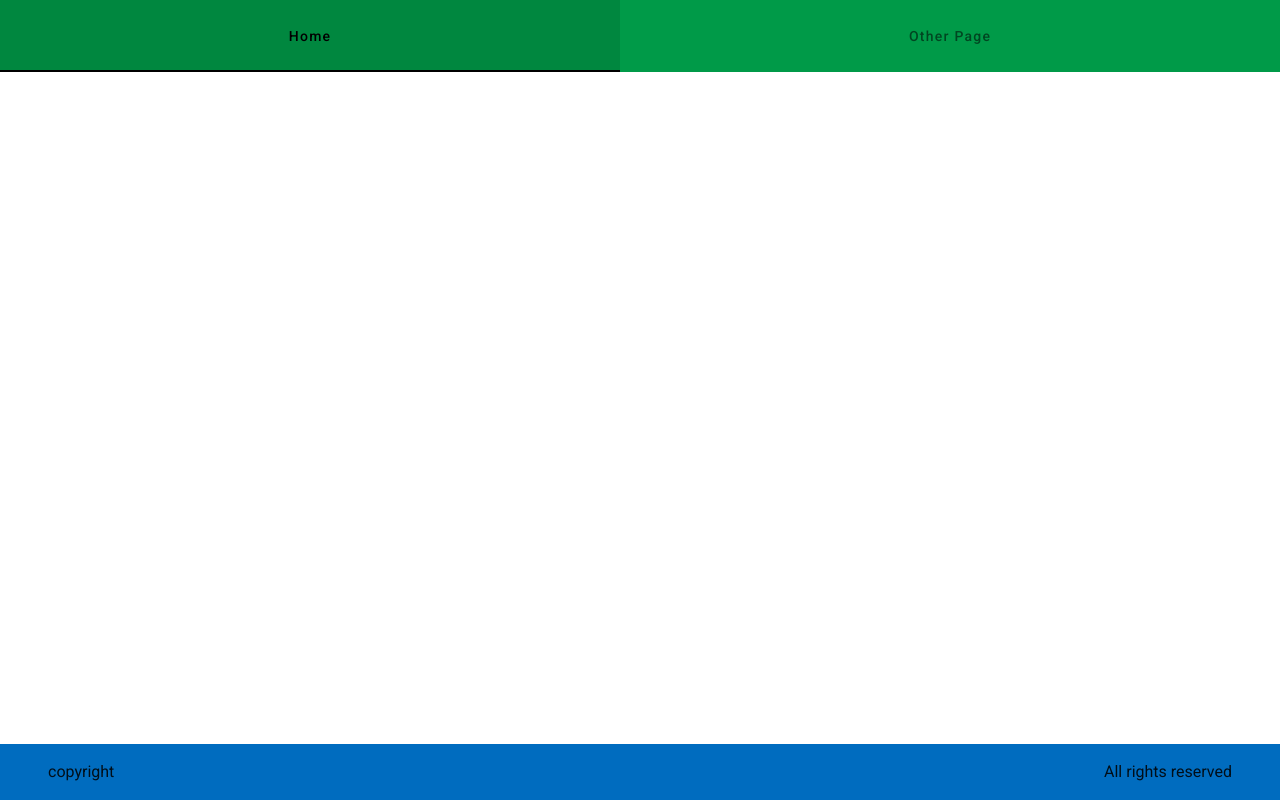
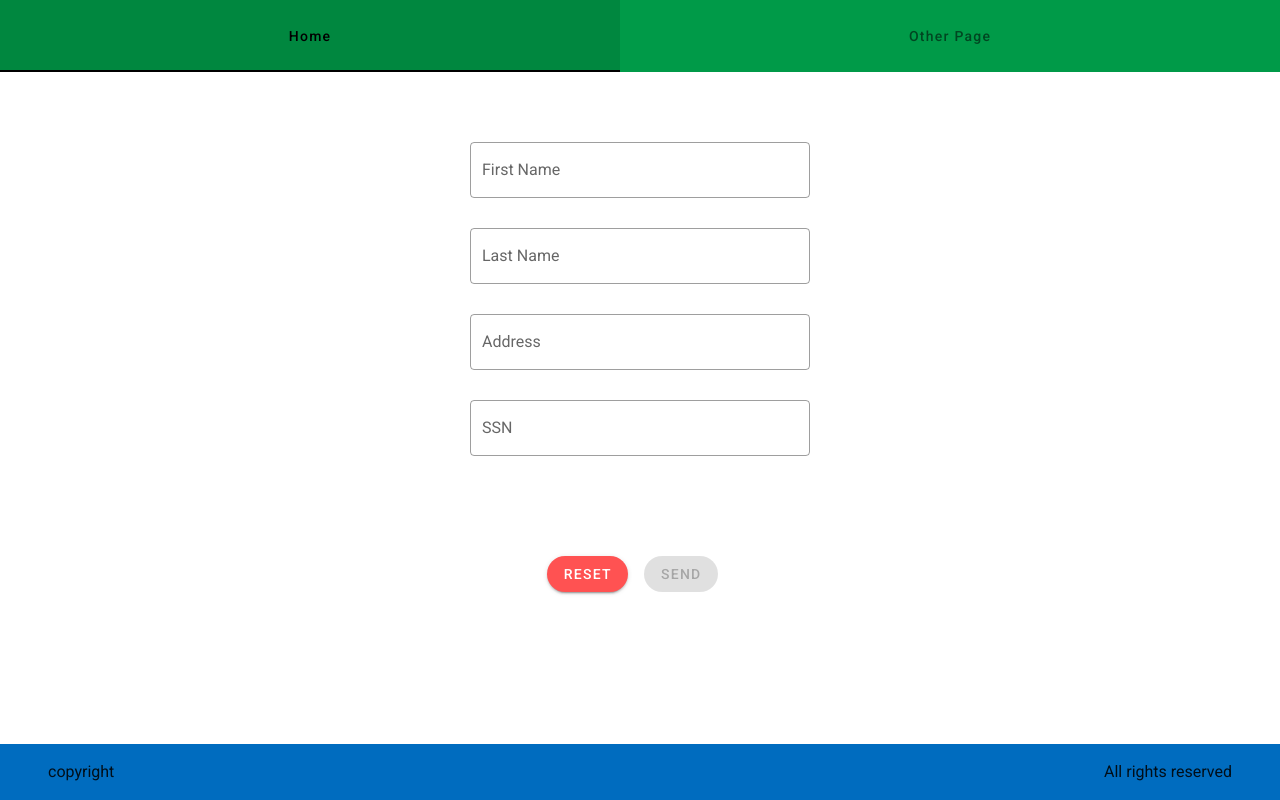
Before and after one commit to malevasquez/newcombin, a Vue app: page / in a window 1280 px wide. Built offline with nearby package versions, Linux system fonts and the light colour scheme.

Commit message:
Began implementing form

```diff
--- a/src/App.vue
+++ b/src/App.vue
@@ -2,14 +2,38 @@
   <v-app>
     <AppHeader/>
     <v-main>
+<!--      <v-container fill-height fluid>-->
+<!--        <v-row align="center"-->
+<!--               justify="center">-->
+<!--          <v-col>-->
+<!--            <v-card-->
+<!--                class="mx-auto"-->
+<!--                outlined-->
+<!--                color="red"-->
+<!--                height="500px"-->
+<!--                width="1200px"-->
+<!--            >-->
+<!--            </v-card>-->
+<!--          </v-col>-->
+<!--        </v-row>-->
+<!--      </v-container>-->
+      <AppForm/>
     </v-main>
     <AppFooter/>
   </v-app>
 </template>
 
+<style>
+body {
+  margin: 0;
+  background: #eee;
+}
+</style>
+
 <script>
 import AppHeader from "@/components/AppHeader";
 import AppFooter from "@/components/AppFooter";
+import AppForm from "@/components/AppForm";
 
 export default {
   name: 'App',
@@ -17,6 +41,7 @@ export default {
   components: {
     AppHeader,
     AppFooter,
+    AppForm,
   },
 
   data: () => ({
--- /dev/null
+++ b/src/components/AppForm.vue
@@ -0,0 +1,133 @@
+<template>
+  <div>
+    <v-form
+    ref="form"
+    v-model="valid"
+    >
+      <v-text-field
+        v-model="firstName"
+        :rules="firstNameRules"
+        label="First Name"
+        outlined
+        required
+      ></v-text-field>
+      <v-text-field
+          v-model="lastName"
+          :rules="lastNameRules"
+          label="Last Name"
+          outlined
+          required
+      ></v-text-field>
+      <v-text-field
+          v-model="address"
+          :rules="addressRules"
+          label="Address"
+          outlined
+          required
+      ></v-text-field>
+      <v-text-field
+          v-model="ssn"
+          :rules="ssnRules"
+          label="SSN"
+          outlined
+          required
+      ></v-text-field>
+
+    </v-form>
+
+    <v-row align="center">
+      <v-col align="center">
+        <v-btn
+            color="error"
+            class="mr-4"
+            rounded
+            @click="reset"
+        >
+          Reset
+        </v-btn>
+        <v-btn
+            :disabled="!valid"
+            color="success"
+            class="mr-4"
+            rounded
+            @click="validate"
+        >
+          Send
+        </v-btn>
+      </v-col>
+    </v-row>
+  </div>
+</template>
+
+<script>
+export default {
+  name: "AppForm",
+  data (){
+    return {
+      valid: true,
+      firstName: '',
+      firstNameRules: [
+        v => !!v || 'First name is required',
+        v => (v && v.length > 1) || 'First name must be at least 2 characters long',
+      ],
+      lastName: '',
+      lastNameRules: [
+        v => !!v || 'Last name is required',
+        v => (v && v.length > 1) || 'Last name must be at least 2 characters long',
+      ],
+      address: '',
+      addressRules: [
+        v => !!v || 'Address is required',
+        v => (v && v.length > 1) || 'Address must be at least 2 characters long',
+      ],
+      ssn: '',
+      ssns: [],
+      ssnRules: [
+        (v) => !!v || 'SSN is required',
+        (v) => /\d{3}-\d{2}-\d{4}$/.test(v) || 'SSN must be valid',
+      ],
+    }
+  },
+  methods: {
+    send() {
+      if(!this.ssns.includes(this.ssn)) {
+        this.ssns.push(this.ssn)
+      }
+      this.ssn = ''
+    },
+    reset() {
+      this.$refs.form.reset()
+    },
+    validate () {
+      this.$refs.form.validate()
+    },
+
+  }
+}
+</script>
+
+<style scoped>
+form {
+  max-width: 420px;
+  margin: 30px auto;
+  background: white;
+  text-align: left;
+  padding: 40px;
+  border-radius: 10px;
+}
+
+v-text-field {
+  display: block;
+  padding: 8px 4px;
+  width: 100%;
+  box-sizing: border-box;
+  border: 1px solid black;
+  margin: 4px 0;
+}
+
+
+
+
+
+
+</style>
```
